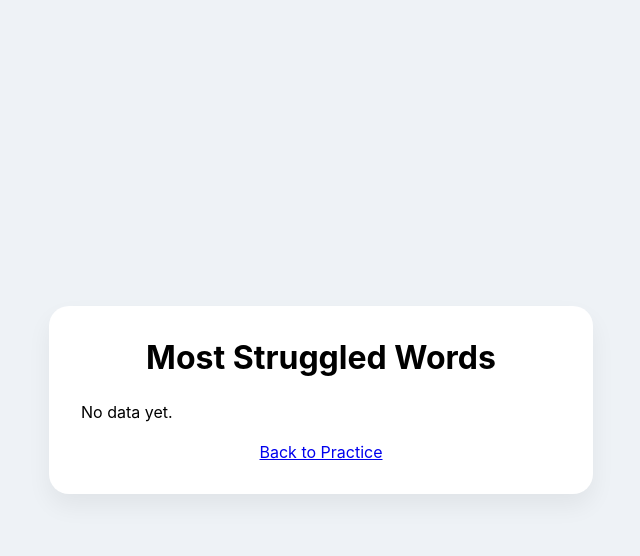
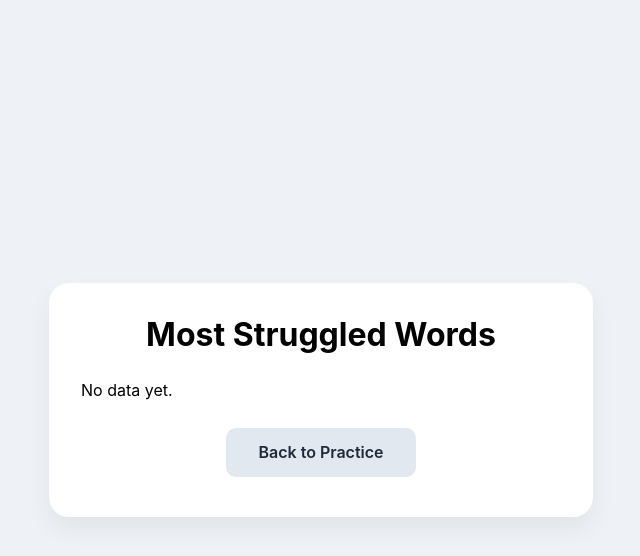
Before and after one commit to bbaransahin/pronuncify, a Flask app: page /profile in a window 1280 px wide. Shown: the top 556 px of the page, without its empty margins (319-959 px from the left). Run offline with Flask 3, Linux system fonts and the light colour scheme.

Commit message:
Fix profile and back links

```diff
--- a/templates/index.html
+++ b/templates/index.html
@@ -44,7 +44,7 @@
     position:relative;
   }
   .profile-link {
-    position:absolute;
+    position:fixed;
     top:1rem;
     right:1rem;
     font-size:.9rem;
@@ -137,8 +137,8 @@
 </head>
 
 <body>
+  <a href="/profile" class="btn btn-secondary profile-link">Profile</a>
   <div class="card">
-    <a href="/profile" class="btn btn-secondary profile-link">Profile</a>
     <div id="sentence-box"></div>
     <div id="loader" class="loader"></div>
     <div>
--- a/templates/profile.html
+++ b/templates/profile.html
@@ -29,6 +29,26 @@
   ul { list-style: none; padding: 0; }
   li { padding: .25rem 0; }
   .back { margin-top: 1rem; text-align: center; }
+
+  /* ----- BUTTONS ----- */
+  .btn {
+    display:inline-block;
+    font-size:1rem;
+    font-weight:600;
+    padding:.9rem 2rem;
+    border:none;
+    border-radius:10px;
+    cursor:pointer;
+    transition:transform .15s ease, background .15s ease;
+    margin:.5rem .25rem;
+    text-decoration:none;
+  }
+  .btn-secondary {
+    background:#e2e8f0;
+    color:#1e293b;
+  }
+  .btn:hover { transform:translateY(-2px); }
+  .btn-secondary:hover { background:#cbd5e1; }
 </style>
 </head>
 <body>
@@ -41,7 +61,7 @@
       <li>No data yet.</li>
       {% endfor %}
     </ul>
-    <div class="back"><a href="/">Back to Practice</a></div>
+    <div class="back"><a href="/" class="btn btn-secondary">Back to Practice</a></div>
   </div>
 </body>
 </html>
```
